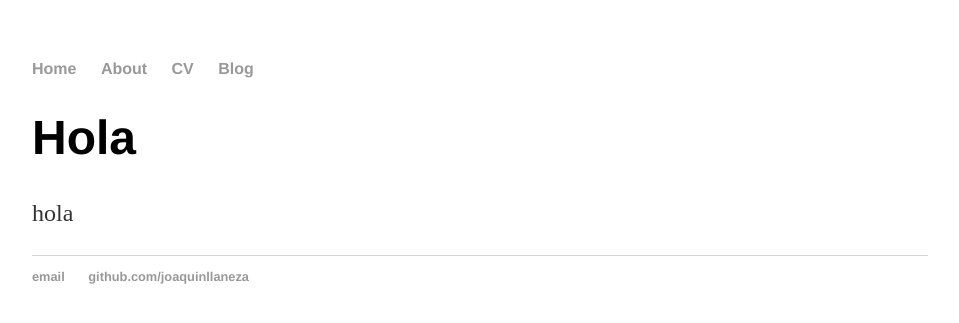
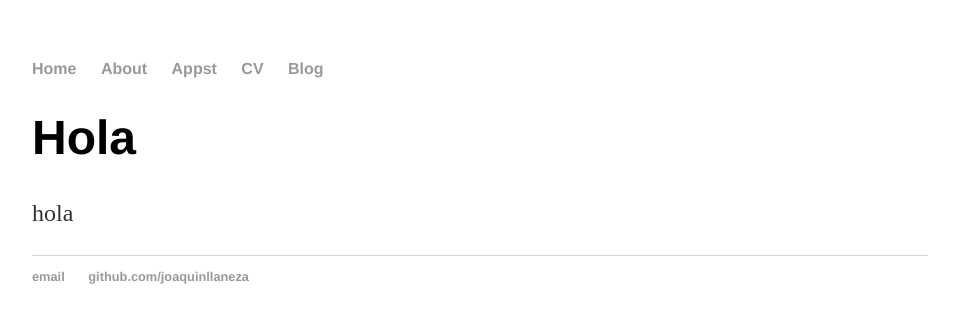
Before and after one commit to joaquinllaneza/joaquinllaneza.github.io, a Jekyll site: the page built from index.html, in a window 1280 px wide. Shown: the top 323 px of the page, without its empty margins (160-1119 px from the left). Built offline with Jekyll 4.4.1, drawn with Linux system fonts in a browser that asks for light colours.

Commit message:
Update default.html

```diff
--- a/_layouts/default.html
+++ b/_layouts/default.html
@@ -10,6 +10,7 @@
 	    		<ul>
 	        		<li><a href="/">Home</a></li>
 		        	<li><a href="/about">About</a></li>
+				<li><a href="/apps">Appst</a></li>
 	        		<li><a href="/cv">CV</a></li>
 	        		<li><a href="/blog">Blog</a></li>
 	    		</ul>
```
